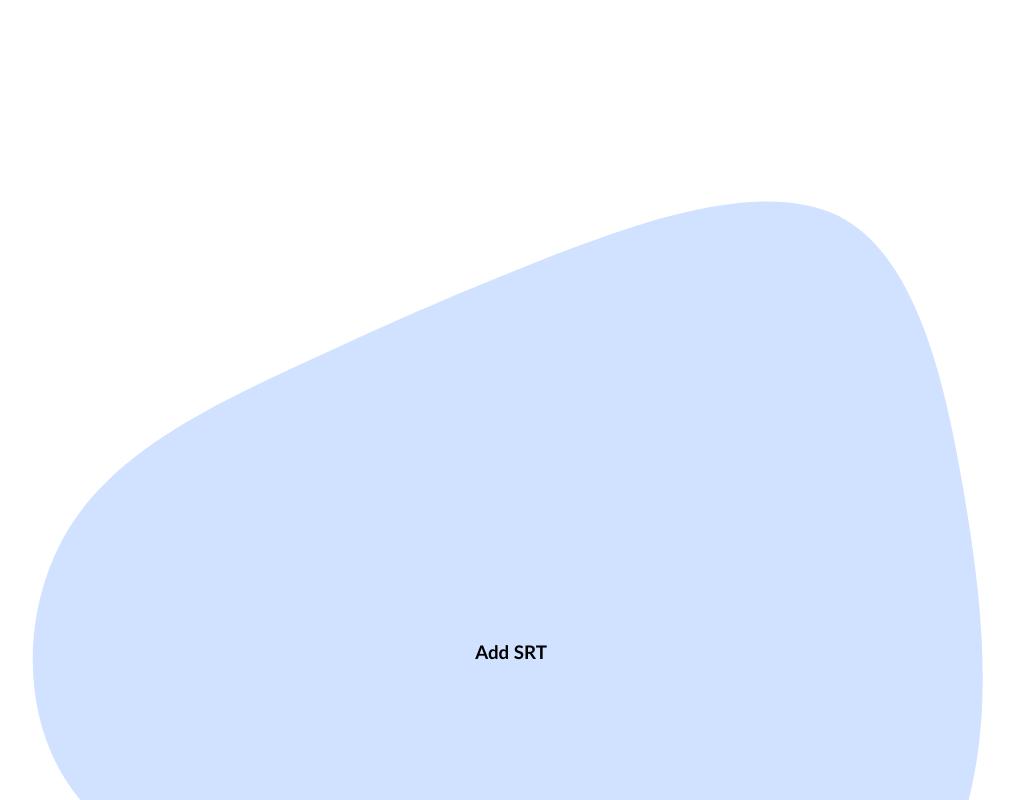
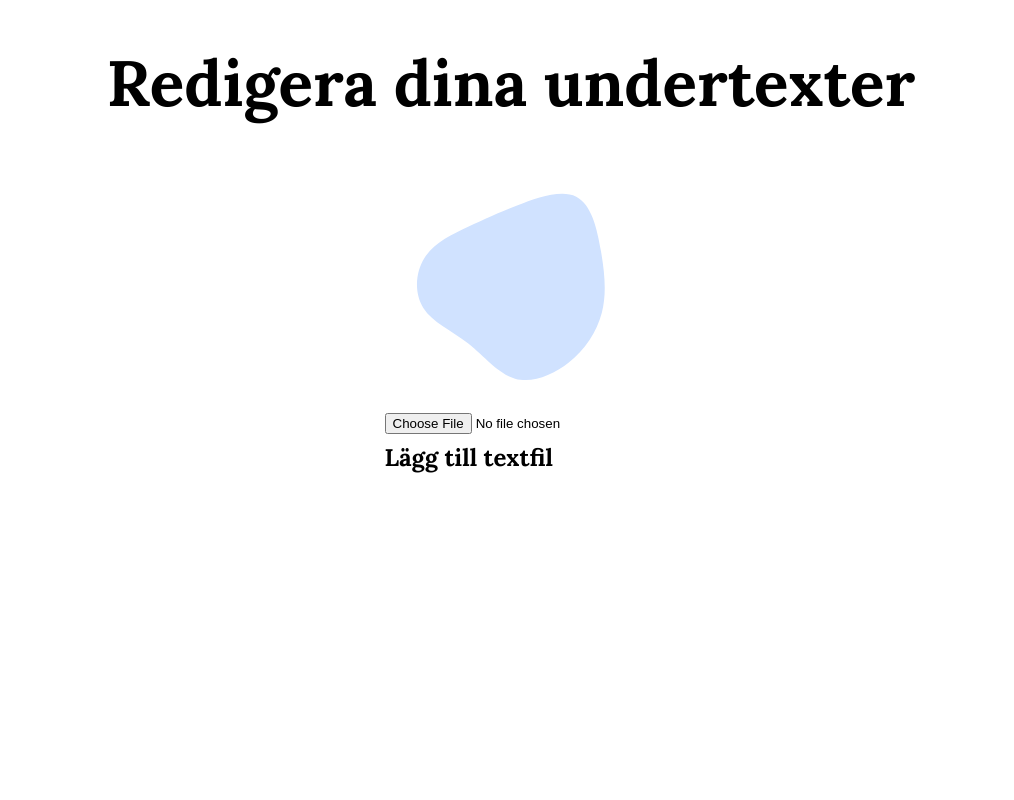
Before and after one commit to jenseneducation-adin-ehnsio/srt-editor, a Next.js app: page / in a window 1280 px wide. Shown: the top 800 px of the page, without its empty margins (129-1143 px from the left). Built offline with nearby package versions, Linux system fonts and the light colour scheme.

Commit message:
fix broken dev dep

```diff
--- a/pages/edit.js
+++ b/pages/edit.js
@@ -185,12 +185,6 @@ export default function Edit() {
 
       <style jsx scoped>{`
         main {
-          width: 100vw;
-          min-height: 100vh;
-          display: flex;
-          align-items: center;
-          flex-direction: column;
-          padding: 10px;
           .controls {
             position: fixed;
             bottom: 0;
--- a/pages/index.js
+++ b/pages/index.js
@@ -29,6 +29,7 @@ export default function Home() {
       </Head>
 
       <main>
+        <h1>Redigera dina undertexter</h1>
         <label htmlFor="upload">
           <img src="/blob.svg" alt="blob" />
           <input
@@ -37,18 +38,12 @@ export default function Home() {
             type="file"
             onChange={(e) => setSrt(e.target.files?.item(0))}
           />
-          <h3>Add SRT</h3>
+          <h3>Lägg till textfil</h3>
         </label>
       </main>
 
-      <style jsx>{`
+      <style jsx scoped>{`
         main {
-          width: 100vw;
-          min-height: 100vh;
-          display: flex;
-          align-items: center;
-          flex-direction: column;
-          padding: 10px;
           input {
             width: 200px;
           }
@@ -57,8 +52,10 @@ export default function Home() {
           }
           label {
             position: relative;
+            width: 100%;
+            max-width: 400px;
             img {
-              width: 100vw;
+              width: 100%;
             }
             input {
               display: none;
--- /dev/null
+++ b/styles/fonts.scss
@@ -0,0 +1,31 @@
+@import url('https://fonts.googleapis.com/css2?family=Lora:wght@400;700&family=Poppins:wght@300&display=swap');
+
+h1, h2, h3, h4 {
+  font-family: 'Lora', serif;
+  font-weight: 700;
+}
+
+p {
+  font-family: 'Poppins', sans-serif;
+}
+
+h1 {
+  @include margin(4, 0);
+  font-size: $grid * 6px;
+  @include tablet {
+    font-size: $grid * 7px;
+  }
+  @include desktop {
+    font-size: $grid * 8px;
+  }
+}
+
+h2 {
+  @include margin(2, 0);
+  font-size: $grid * 5px;
+}
+
+h3 {
+  @include margin(1, 0);
+  font-size: $grid * 3px;
+}
--- a/styles/global.scss
+++ b/styles/global.scss
@@ -1,3 +1,9 @@
+@import 'variables.scss';
+@import 'mixins.scss';
+@import 'responsive.scss';
+@import 'subtitles.scss';
+@import 'fonts.scss';
+
 * {
   box-sizing: border-box;
   scrollbar-width: none;
@@ -25,13 +31,3 @@ ul {
 ul {
   list-style-type: none;
 }
-
-.subtitles {
-  color: white;
-  font-size: 1.2rem;
-  i {
-    color: white;
-    font-size: 1.2rem;
-    background-color: rgba(0, 0, 0, 0.6);
-  }
-}
--- /dev/null
+++ b/styles/mixins.scss
@@ -0,0 +1,7 @@
+@mixin padding($h, $v) {
+  padding: $grid * $h + px $grid * $v + px !important;
+}
+
+@mixin margin($h, $v) {
+  margin: $grid * $h + px $grid * $v + px !important;
+}
--- /dev/null
+++ b/styles/responsive.scss
@@ -0,0 +1,30 @@
+@mixin phone {
+  @media (max-width: 767px) { @content; }
+}
+
+@mixin tablet {
+  @media (min-width: 768px) { @content }
+}
+
+@mixin desktop {
+  @media (min-width: 1152px) { @content }
+}
+
+#__next {
+  > div {
+    display: flex;
+    justify-content: center;
+    main {
+      max-width: 100vw;
+      width: 100vw;
+      min-height: 100vh;
+      display: flex;
+      align-items: center;
+      flex-direction: column;
+      padding: 10px;
+      @include desktop {
+        max-width: 1152px;
+      }
+    }
+  }
+}
--- /dev/null
+++ b/styles/subtitles.scss
@@ -0,0 +1,9 @@
+.subtitles {
+  color: white;
+  font-size: 1.2rem;
+  i {
+    color: white;
+    font-size: 1.2rem;
+    background-color: rgba(0, 0, 0, 0.6);
+  }
+}
--- /dev/null
+++ b/styles/variables.scss
@@ -0,0 +1,3 @@
+$grid: 8;
+
+$green: green;
```
